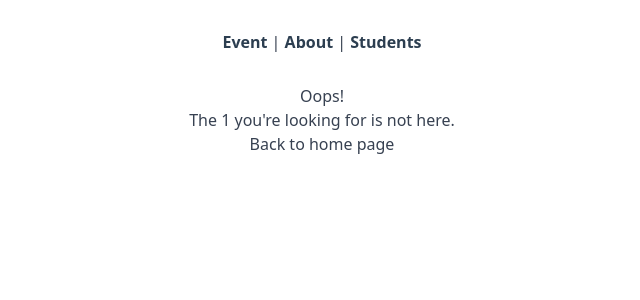
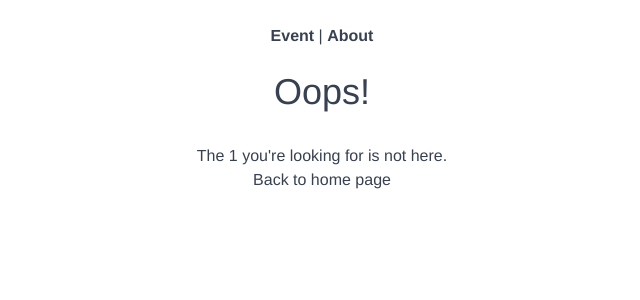
Before and after one commit to muanpee/lab2-Vue-vite, a Vue app in the folder lab02-vue-vite/: page /404/1 in a window 1280 px wide. Shown: the top 300 px of the page, without its empty margins (318-958 px from the left). Built offline with nearby package versions, Linux system fonts and the light colour scheme; the HTML template or start-up script is replaced by a standard one.

Commit message:
update css to tailwind

```diff
--- a/lab02-vue-vite/src/App.vue
+++ b/lab02-vue-vite/src/App.vue
@@ -9,14 +9,13 @@ const { message } = storeToRefs(store)
 <template>
   <div class = "text-center font-sans text-gray-700 antialias" >
   <header>
-    <div id="flashMessage" v-if="message">
+    <div id="flashMessage" class="animation-fade" v-if="message">
       <h4>{{ message }}</h4>
     </div>
     <div class="wrapper">
-      <nav>
-        <RouterLink to="/">Event</RouterLink> |
-        <RouterLink to="/about">About</RouterLink> |
-        <RouterLink to="/students">Students</RouterLink>
+      <nav class="py-6">
+        <RouterLink class="font-bold text-gray-700"exact-active-class="text-green-500" :to="{ name: 'event-list-view' }">Event</RouterLink> |
+        <RouterLink class="font-bold text-gray-700"exact-active-class="text-green-500" :to="{ name: 'about' }">About</RouterLink>
       </nav>
     </div>
   </header>
@@ -35,7 +34,8 @@ const { message } = storeToRefs(store)
   text-align: center;
   color: #2c3e50
 } */
- nav{
+
+ /* nav{
   padding: 30px;
  }
 nav a {
@@ -59,5 +59,5 @@ h2 {
 }
 #flashMessage {
   animation: yelloFade 3s ease-in-out;
-}
+} */
 </style>
--- a/lab02-vue-vite/src/assets/style.css
+++ b/lab02-vue-vite/src/assets/style.css
@@ -1,3 +1,6 @@
 @tailwind base;
 @tailwind components;
 @tailwind utilities;
+h1 {
+  @apply text-4xl mb-8;
+}
--- a/lab02-vue-vite/src/components/EventCard.vue
+++ b/lab02-vue-vite/src/components/EventCard.vue
@@ -21,7 +21,7 @@ defineProps<{
 
 <template>
   <RouterLink class="event-link" :to="{name: 'event-detail-view', params: { id: event.id }}">
-    <div class="cursor-pointer border border-gray-600 p-4 w-64 mb-6 hover:scale-101 hover:shadow-sp">
+    <div class="cursor-pointer border border-gray-600 p-[20px] w-[250px] mb-[18px] hover:scale-101 hover:shadow-sp">
      <h2> {{ event.title }}</h2>
       <span>@{{ event.time }} on {{ event.date }}</span>
     </div>
--- a/lab02-vue-vite/src/views/EventListview.vue
+++ b/lab02-vue-vite/src/views/EventListview.vue
@@ -35,22 +35,23 @@ onMounted(() => {
 <template>
    <h1>Events For Good</h1>
     <div class="flex flex-col items-center">
-    <div class="event-column">
+    <div class="flex flex-col items-center">
       <EventCard v-for="event in events" :key="event.id" :event="event" />
     </div>
 
-    <div class="event-column">
+    <div class="flex flex-col items-center">
       <EventDetailsCard v-for="event in events" :key="event.id" :event="event" />
     </div>
 
   </div>
-    <div class ="pagination">
+    <div class ="flex justtify-center w-[290px] mx-auto mt-8 ">
 <RouterLink id="page-prev" :to="{ name: 'event-list-view', query: { page: page - 1, size: size } }"
   rel="prev" v-if ="page != 1"
+  class="flex-1 text-[#2c3e50] no-underline text-left"
   >&#60; Prev page</RouterLink>
 
    <RouterLink id="page-next" :to="{ name: 'event-list-view', query: { page: page + 1 , size: size } }"
-  rel="next" v-if="hasNexPage">
+  rel="next" v-if="hasNexPage"class="flex-1 text-[#2c3e50] text-right">
   Next page &#62;</RouterLink>
   </div>
 
@@ -64,28 +65,28 @@ onMounted(() => {
   gap: 20px;
 } */
 
-.event-column {
+/* .event-column {
   display: flex;
   flex-direction: column;
   align-items: center;
-}
-.pagination {
+} */
+/* .pagination {
   display: flex;
   justify-content: center;
   width: 290px;
   margin-left: auto;
   margin-right: auto;
   margin-top: 30px;
-}
-.pagination a {
+} */
+/* .pagination a {
   flex: 1;
   text-decoration: none;
   color: #2c3e50;
-}
-#page-prev {
+} */
+/* #page-prev {
   text-align: left;
 }
 #page-next {
   text-align: right;
-}
+} */
 </style>
--- a/lab02-vue-vite/tailwind.config.js
+++ b/lab02-vue-vite/tailwind.config.js
@@ -10,6 +10,18 @@ export default {
         'sp': '0 3px 12px 0 rgba(0, 0, 0, 0.2)',
       }
     },
+    fontFamily: {
+      sans: ['Avenir', 'Helvetica', 'Arial', 'sans-serif'],
+    },
+    animation: {
+      fade: 'yellow 1s ease-in-out;',
+  },
+  keyframes: {
+    yellowFage: {
+      '0%': { backgroundColor: 'yellow' },
+      '100%': { backgroundColor: 'transparent' },
+    },
+  },
   },
   plugins: [],
 }
```
